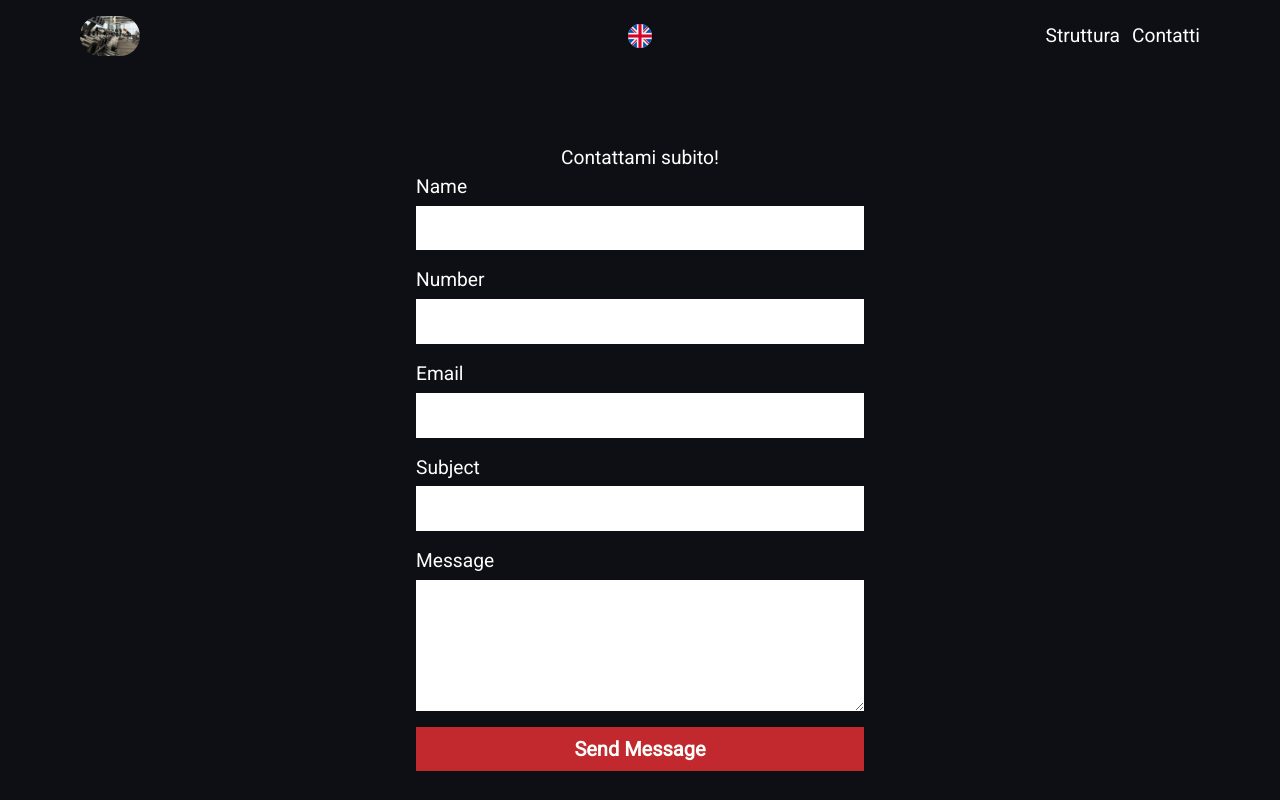
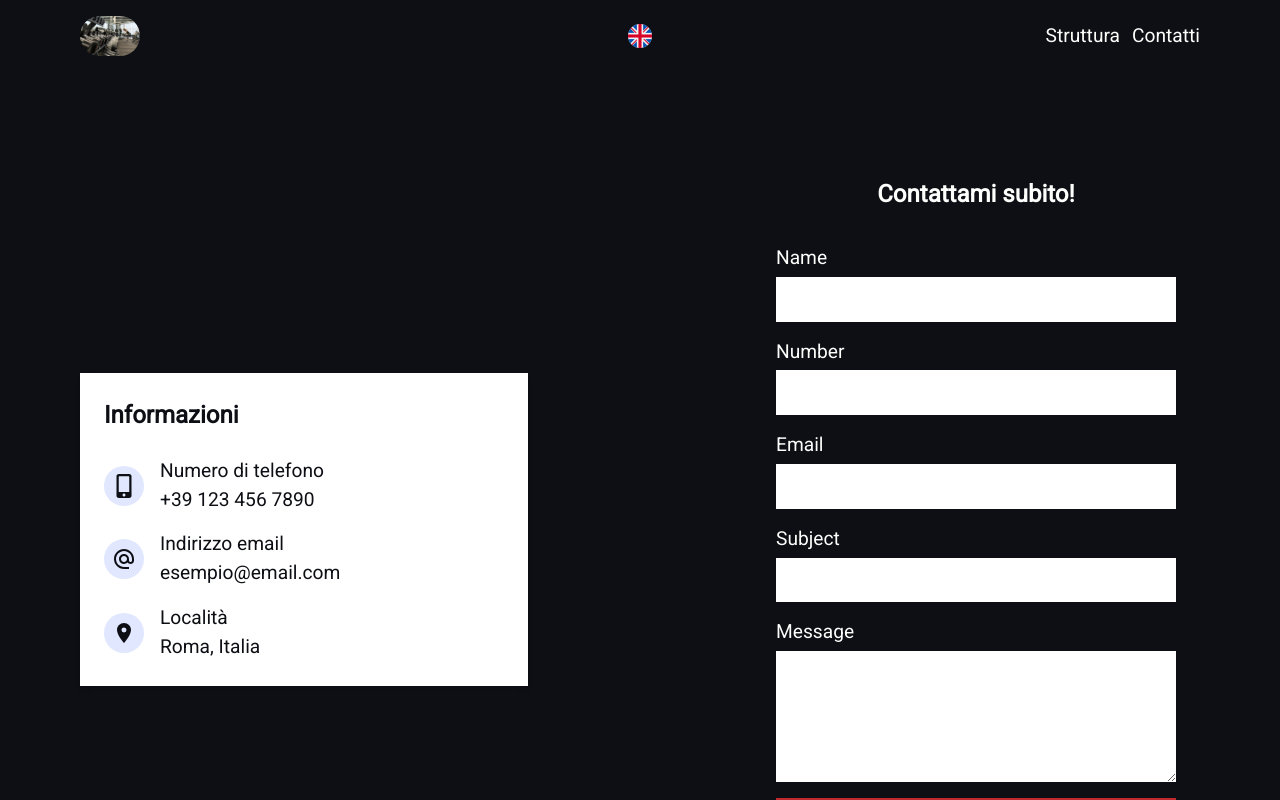
Before and after one commit to Marcofa87/alessandrobianchetti, a Next.js app: page /contacts in a window 1280 px wide. Shown: the top 800 px of the page. Built offline with nearby package versions, Linux system fonts and the light colour scheme.

Commit message:
styled css around

```diff
--- a/app/contacts/page.tsx
+++ b/app/contacts/page.tsx
@@ -1,9 +1,17 @@
-import ContactForm from "../ui/contacts/contact-page";
+import ContactForm from "../ui/contacts/contact-form";
+import ContactPage from "../ui/contacts/contact-page";
 
 export default function Contacts() {
   return (
-    <div>
-      <ContactForm />
+    <div className="container mx-auto px-4 py-8">
+      <div className="flex flex-col items-center md:flex-row  md:justify-between space-y-8 md:space-y-0 md:space-x-8">
+        <div className="w-full max-w-md">
+          <ContactPage />
+        </div>
+        <div className="w-full max-w-md">
+          <ContactForm />
+        </div>
+      </div>
     </div>
   );
 }
--- a/app/styles/globals.css
+++ b/app/styles/globals.css
@@ -17,3 +17,11 @@ body {
   font-size: var(--font-size);
   box-sizing: border-box;
 }
+
+h1 {
+  font-size: 1.875rem;
+}
+
+h2 {
+  font-size: 1.5rem;
+}
--- /dev/null
+++ b/app/ui/contacts/contact-form.tsx
@@ -0,0 +1,182 @@
+"use client";
+
+import { useState } from "react";
+import { useForm } from "react-hook-form";
+import { sendEmail } from "@/../lib/actions";
+import { useRouter } from "next/navigation";
+
+interface FormData {
+  name: string;
+  email: string;
+  phone: string;
+  subject: string;
+  message: string;
+}
+
+export default function ContactForm() {
+  const router = useRouter();
+  const {
+    register,
+    handleSubmit,
+    formState: { errors },
+    reset,
+  } = useForm<FormData>();
+  const [isSubmitting, setIsSubmitting] = useState(false);
+  const [submitStatus, setSubmitStatus] = useState<"success" | "error" | null>(
+    null
+  );
+  const [errorMessage, setErrorMessage] = useState<string>("");
+
+  const onSubmit = async (data: FormData) => {
+    setIsSubmitting(true);
+    try {
+      const result = await sendEmail(data);
+      if (result.success) {
+        setSubmitStatus("success");
+        reset();
+        router.push("/success");
+      } else {
+        throw new Error(result.error);
+      }
+    } catch (error) {
+      setSubmitStatus("error");
+      setErrorMessage(
+        error instanceof Error ? error.message : "An unknown error occurred"
+      );
+    }
+    setIsSubmitting(false);
+  };
+
+  return (
+    <div className="w-full max-w-2xl mx-auto p-6">
+      <h2 className="text-center mb-8 font-bold">Contattami subito!</h2>
+      <form
+        onSubmit={handleSubmit(onSubmit)}
+        className="space-y-4 max-w-md mx-auto "
+      >
+        <div>
+          <label
+            htmlFor="name"
+            className="block font-medium text-[var(--background)]"
+          >
+            Name
+          </label>
+          <input
+            {...register("name", { required: "Name is required" })}
+            type="text"
+            id="name"
+            className="mt-1 text-[var(--color)] block w-full rounded-md border-[var(--tertiary-color)] shadow-sm focus:border-[var(--tertiary-color)] focus:ring-[var(--tertiary-color)] p-2"
+          />
+          {errors.name && (
+            <p className="mt-1 text-sm text-[var(--tertiary-color)]">
+              {errors.name.message}
+            </p>
+          )}
+        </div>
+
+        <div>
+          <label
+            htmlFor="number"
+            className="block font-medium text-[var(--text-color)]"
+          >
+            Number
+          </label>
+          <input
+            {...register("phone", { required: "Number is required" })}
+            type="tel"
+            id="number"
+            className="mt-1 block w-full rounded-md text-[var(--color)] shadow-sm p-2"
+          />
+          {errors.phone && (
+            <p className="mt-1 text-sm text-[var(--tertiary-color)]">
+              {errors.phone.message}
+            </p>
+          )}
+        </div>
+
+        <div>
+          <label
+            htmlFor="email"
+            className="block font-medium text-[var(--text-color)]"
+          >
+            Email
+          </label>
+          <input
+            {...register("email", {
+              required: "Email is required",
+              pattern: {
+                value: /\S+@\S+\.\S+/,
+                message: "Invalid email address",
+              },
+            })}
+            type="email"
+            id="email"
+            className="mt-1 block w-full rounded-md border-[var(--tertiary-color)] text-[var(--color)] shadow-sm p-2"
+          />
+          {errors.email && (
+            <p className="mt-1 text-sm text-[var(--tertiary-color)]">
+              {errors.email.message}
+            </p>
+          )}
+        </div>
+
+        <div>
+          <label htmlFor="subject" className="block text-[var(--text-color)]">
+            Subject
+          </label>
+          <input
+            {...register("subject", { required: "Subject is required" })}
+            type="text"
+            id="subject"
+            className="mt-1 block w-full rounded-md shadow-sm text-[var(--color)] p-2"
+          />
+          {errors.subject && (
+            <p className="mt-1 text-sm text-[var(--tertiary-color)]">
+              {errors.subject.message}
+            </p>
+          )}
+        </div>
+
+        <div>
+          <label
+            htmlFor="message"
+            className="block font-medium text-[var(--text-color)]"
+          >
+            Message
+          </label>
+          <textarea
+            {...register("message", { required: "Message is required" })}
+            id="message"
+            rows={4}
+            className="mt-1 block w-full rounded-md shadow-sm text-[var(--color)] p-2"
+          ></textarea>
+          {errors.message && (
+            <p className="mt-1 text-sm text-[var(--tertiary-color)]">
+              {errors.message.message}
+            </p>
+          )}
+        </div>
+
+        <button
+          type="submit"
+          disabled={isSubmitting}
+          className="w-full px-4 py-2 bg-[var(--tertiary-color)] text-[var(--text-color)] font-bold text-xl rounded-md hover:opacity-90 focus:outline-none focus:ring-2 focus:ring-[var(--tertiary-color)] focus:ring-offset-2"
+        >
+          {isSubmitting ? "Sending..." : "Send Message"}
+        </button>
+
+        {/* {submitStatus === "success" && (
+          <p className="mt-2 text-sm text-green-600">
+            Your message has been sent successfully!
+          </p>
+        )} */}
+        {submitStatus === "error" && (
+          <p className="mt-2 text-sm text-[var(--text-color)]">
+            {errorMessage ||
+              "There was an error sending your message. Please try again."}
+          </p>
+        )}
+      </form>
+    </div>
+  );
+}
--- a/app/ui/contacts/contact-page.tsx
+++ b/app/ui/contacts/contact-page.tsx
@@ -1,182 +1,44 @@
-"use client";
-
-import { useState } from "react";
-import { useForm } from "react-hook-form";
-import { sendEmail } from "@/../lib/actions";
-import { useRouter } from "next/navigation";
-
-interface FormData {
-  name: string;
-  email: string;
-  phone: string;
-  subject: string;
-  message: string;
-}
-
-export default function ContactForm() {
-  const router = useRouter();
-  const {
-    register,
-    handleSubmit,
-    formState: { errors },
-    reset,
-  } = useForm<FormData>();
-  const [isSubmitting, setIsSubmitting] = useState(false);
-  const [submitStatus, setSubmitStatus] = useState<"success" | "error" | null>(
-    null
-  );
-  const [errorMessage, setErrorMessage] = useState<string>("");
-
-  const onSubmit = async (data: FormData) => {
-    setIsSubmitting(true);
-    try {
-      const result = await sendEmail(data);
-      if (result.success) {
-        setSubmitStatus("success");
-        reset();
-        router.push("/success");
-      } else {
-        throw new Error(result.error);
-      }
-    } catch (error) {
-      setSubmitStatus("error");
-      setErrorMessage(
-        error instanceof Error ? error.message : "An unknown error occurred"
-      );
-    }
-    setIsSubmitting(false);
-  };
-
+import { MdLocationOn } from "react-icons/md";
+import { FaMobileAlt } from "react-icons/fa";
+import { MdAlternateEmail } from "react-icons/md";
+export default function ContactPage() {
   return (
-    <div className="w-full max-w-2xl mx-auto p-6">
-      <h2 className="text-center">Contattami subito!</h2>
-      <form
-        onSubmit={handleSubmit(onSubmit)}
-        className="space-y-4 max-w-md mx-auto"
-      >
-        <div>
-          <label
-            htmlFor="name"
-            className="block font-medium text-[var(--text-color)]"
-          >
-            Name
-          </label>
-          <input
-            {...register("name", { required: "Name is required" })}
-            type="text"
-            id="name"
-            className="mt-1 text-[var(--color)] block w-full rounded-md border-[var(--tertiary-color)] shadow-sm focus:border-[var(--tertiary-color)] focus:ring-[var(--tertiary-color)] p-2"
-          />
-          {errors.name && (
-            <p className="mt-1 text-sm text-[var(--tertiary-color)]">
-              {errors.name.message}
+    <div className="max-w-md mx-auto mt-10 p-6 bg-white rounded-lg shadow-md">
+      <h2 className="font-bold mb-6 text-[var(--color)]">Informazioni</h2>
+      <div className="space-y-4">
+        <div className="flex items-center">
+          <div className="flex-shrink-0 w-10 h-10 bg-indigo-100 rounded-full flex items-center justify-center">
+            {/* Phone icon placeholder */}
+            <FaMobileAlt className=" text-[var(--color)] text-2xl" />
+          </div>
+          <div className="ml-4">
+            <p className=" font-medium text-[var(--color)]">
+              Numero di telefono
             </p>
-          )}
+            <p className=" text-[var(--color)]">+39 123 456 7890</p>
+          </div>
         </div>
-
-        <div>
-          <label
-            htmlFor="number"
-            className="block font-medium text-[var(--text-color)]"
-          >
-            Number
-          </label>
-          <input
-            {...register("phone", { required: "Number is required" })}
-            type="tel"
-            id="number"
-            className="mt-1 block w-full rounded-md text-[var(--color)] shadow-sm p-2"
-          />
-          {errors.phone && (
-            <p className="mt-1 text-sm text-[var(--tertiary-color)]">
-              {errors.phone.message}
-            </p>
-          )}
+        <div className="flex items-center">
+          <div className="flex-shrink-0 w-10 h-10 bg-indigo-100 rounded-full flex items-center justify-center">
+            {/* Email icon placeholder */}
+            <MdAlternateEmail className=" text-[var(--color)] text-2xl" />
+          </div>
+          <div className="ml-4">
+            <p className=" font-medium text-[var(--color)]">Indirizzo email</p>
+            <p className=" text-[var(--color)]">esempio@email.com</p>
+          </div>
         </div>
-
-        <div>
-          <label
-            htmlFor="email"
-            className="block font-medium text-[var(--text-color)]"
-          >
-            Email
-          </label>
-          <input
-            {...register("email", {
-              required: "Email is required",
-              pattern: {
-                value: /\S+@\S+\.\S+/,
-                message: "Invalid email address",
-              },
-            })}
-            type="email"
-            id="email"
-            className="mt-1 block w-full rounded-md border-[var(--tertiary-color)] text-[var(--color)] shadow-sm p-2"
-          />
-          {errors.email && (
-            <p className="mt-1 text-sm text-[var(--tertiary-color)]">
-              {errors.email.message}
-            </p>
-          )}
+        <div className="flex items-center">
+          <div className="flex-shrink-0 w-10 h-10 bg-indigo-100 rounded-full flex items-center justify-center">
+            {/* Location icon placeholder */}
+            <MdLocationOn className="text-[var(--color)] text-2xl" />
+          </div>
+          <div className="ml-4">
+            <p className=" font-medium text-[var(--color)]">Località</p>
+            <p className=" text-[var(--color)]">Roma, Italia</p>
+          </div>
         </div>
-
-        <div>
-          <label htmlFor="subject" className="block text-[var(--text-color)]">
-            Subject
-          </label>
-          <input
-            {...register("subject", { required: "Subject is required" })}
-            type="text"
-            id="subject"
-            className="mt-1 block w-full rounded-md shadow-sm text-[var(--color)] p-2"
-          />
-          {errors.subject && (
-            <p className="mt-1 text-sm text-[var(--tertiary-color)]">
-              {errors.subject.message}
-            </p>
-          )}
-        </div>
-
-        <div>
-          <label
-            htmlFor="message"
-            className="block font-medium text-[var(--text-color)]"
-          >
-            Message
-          </label>
-          <textarea
-            {...register("message", { required: "Message is required" })}
-            id="message"
-            rows={4}
-            className="mt-1 block w-full rounded-md shadow-sm text-[var(--color)] p-2"
-          ></textarea>
-          {errors.message && (
-            <p className="mt-1 text-sm text-[var(--tertiary-color)]">
-              {errors.message.message}
-            </p>
-          )}
-        </div>
-
-        <button
-          type="submit"
-          disabled={isSubmitting}
-          className="w-full px-4 py-2 bg-[var(--tertiary-color)] text-[var(--text-color)] font-bold text-xl rounded-md hover:opacity-90 focus:outline-none focus:ring-2 focus:ring-[var(--tertiary-color)] focus:ring-offset-2"
-        >
-          {isSubmitting ? "Sending..." : "Send Message"}
-        </button>
-
-        {/* {submitStatus === "success" && (
-          <p className="mt-2 text-sm text-green-600">
-            Your message has been sent successfully!
-          </p>
-        )} */}
-        {submitStatus === "error" && (
-          <p className="mt-2 text-sm text-[var(--text-color)]">
-            {errorMessage ||
-              "There was an error sending your message. Please try again."}
-          </p>
-        )}
-      </form>
+      </div>
     </div>
   );
 }
--- a/app/ui/home/layout.tsx
+++ b/app/ui/home/layout.tsx
@@ -8,7 +8,7 @@ import MapLocation from "./locationmap/MapLocation";
 export default function HomePage() {
   return (
     <div className="w-3/4 md:max-w-3xl mx-auto space-y-12">
-      <h1 className="text-center text-3xl font-bold">
+      <h1 className="text-center font-bold">
         Alessandro Bianchetti Personal Trainer
       </h1>
       <Image
--- a/app/ui/home/locationmap/MapLocation.tsx
+++ b/app/ui/home/locationmap/MapLocation.tsx
@@ -1,7 +1,7 @@
 export default function MapLocation() {
   return (
     <div>
-      <h2 className="text-center text-2xl mb-6 font-medium">Mi trovi qui</h2>
+      <h2 className="text-center mb-6 font-medium">Mi trovi qui</h2>
       <div className="relative w-full h-0 pb-[56.25%] m-auto sm:pb-[75%]">
         {/* Proporzioni 16:9 su desktop, 4:3 su mobile */}
         <iframe
--- a/app/ui/success/SuccessPage.tsx
+++ b/app/ui/success/SuccessPage.tsx
@@ -3,7 +3,7 @@ import Link from "next/link";
 export default function SuccessSubmit() {
   return (
     <div className="flex flex-col items-center mt-52 ">
-      <h1 className="text-3xl font-bold  mb-4">Successo!</h1>
+      <h2 className=" font-bold  mb-4">Successo!</h2>
       <p className="text-lg  mb-6">Il tuo form è stato inviato con successo.</p>
       <Link href="/" passHref>
         <button className="px-4 py-2 bg-[var(--tertiary-color)]  rounded hover:bg-red-800 transition">
```
